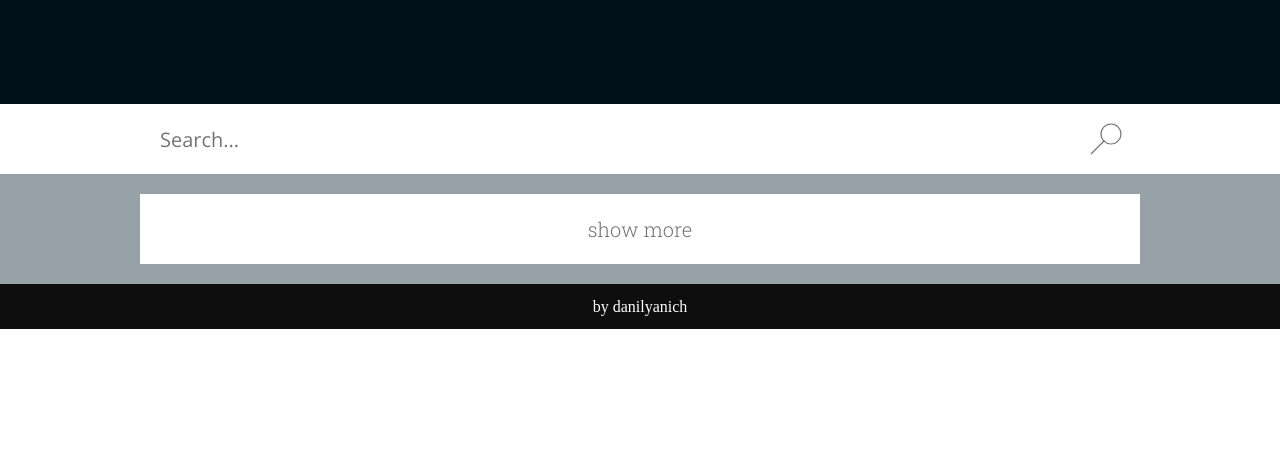
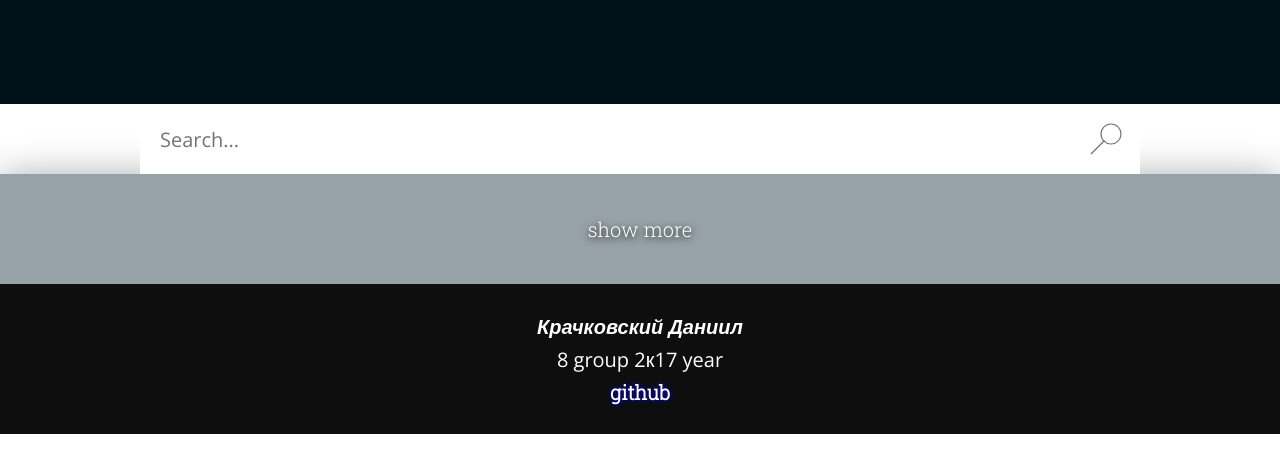
Before and after one commit to danilyanich/newnews, a plain HTML site: page docs/index.html in a window 1280 px wide. Shown: the part 326-798 px from the top of the page. Drawn offline with nearby package versions, Linux system fonts and the light colour scheme; no server answers.

Commit message:
footer made beautiful.

```diff
--- a/docs/index.html
+++ b/docs/index.html
@@ -33,7 +33,7 @@
     <div class="middle-content light-shadow">
 
         <div class="search-bar-wrap">
-        <div class="search-bar v-align">
+        <div class="search-bar v-align" style="position:fixed;">
 
             <span class="search-text">
                 New post
@@ -53,8 +53,8 @@
 
             <textarea name="caption" class="post-caption" placeholder="Caption"></textarea>
             <div name="info" class="info-bar v-align"></div>
-            <textarea name="summary" class="summary" placeholder="Summary"></textarea>
-            <textarea name="content" class="summary" placeholder="Content"></textarea>
+            <textarea name="summary" class="summary" placeholder="Summary" style="height:70px;"></textarea>
+            <textarea name="content" class="summary edit-content" placeholder="Content"></textarea>
             <div class="tags-line v-align">
                 <span style="font-weight:600;padding-right:5px;">#</span>
                 <input name="tags" class="tags" placeholder="Tags"></input>
@@ -62,10 +62,12 @@
 
         </form>
 
-        <div class="search-bar">
+        <div class="search-bar-wrap">
+        <div class="search-bar" style="position:fixed;">
             <span class="form-button discard">Discard</span>
             <span class="form-button add">Add</span>
         </div>
+        <div>
 
     </div></div></template>
 
@@ -140,7 +142,7 @@
     </div></div>
 
 
-    <div class="middle-wrap" style="background:#97a2a8;">
+    <div class="middle-wrap light-shadow" style="background:#97a2a8;">
     <div class="middle-content">
 
         <div id="post-placeholder" class="content">
@@ -150,8 +152,13 @@
 
     </div></div>
 
+    <div style="height: 150px;"><div class="footer v-align">
 
-    <div class="footer v-align">by danilyanich</div>
+        <div class="author-name">Крачковский Даниил</div>
+        <div class="detailed-descc">8 group 2к17 year</div>
+        <a href="https://github.com/danilyanich">github</a>
+
+    </div></div>
 
 
     <div id="scripts">
--- a/docs/styles/styles.css
+++ b/docs/styles/styles.css
@@ -165,7 +165,13 @@
 
     box-sizing: border-box;
 
+    height: 100px;
+
     padding: 10px 20px 15px 20px;
+}
+
+.post textarea {
+    display: block;
 }
 
 .info-bar {
@@ -222,7 +228,7 @@
 }
 
 .show-more {
-    background: #ffffff;
+    /*background: #ffffff;*/
     justify-content: center;
     width: inherit;
     height: 70px;
@@ -230,17 +236,53 @@
 
     margin-bottom: 20px;
 
-    color: #747474;
+    /*color: #747474;*/
+    color: white;
     font-family: 'Roboto Slab', serif;
+    font-size: 20px;
+    font-weight: 300;
+
+    text-shadow: 0 2px 7px black;
+}
+
+.footer {
+    /*position: fixed;
+    bottom: 0;*/
+    height: inherit;
+    width: 100%;
+    z-index: -20;
+
+    color: #ffffff;
+    background: #0e0e0e;
+    justify-content: center;
+    align-items: center;
+    flex-direction: column;
+
+    color: #ffffff;
+    font-family: 'Open Sans', sans-serif;
     font-size: 20px;
     font-weight: 300;
 }
 
-.footer {
-    height: 45px;
-    color: #ffffff;
-    background: #0e0e0e;
-    justify-content: center;
+.footer > * {
+    margin: 3px;
+}
+
+.footer > .author-name {
+    font-style: italic;
+    font-weight: 600;
+}
+
+.footer > a {
+    font-family: "Roboto Slab", serif;
+    text-decoration: none;
+    color: white;
+    text-shadow: 0 0 5px blue;
+    font-weight: 600;
+}
+
+.footer > a:hover {
+    color: blue;
 }
 
 #dragndrop {
@@ -322,6 +364,10 @@
     margin: 40px 0 40px 0;
 }
 
+.edit-content {
+    height: calc(100vh - 550px + 70px);
+}
+
 @media (max-width: 1000px){
     .middle-content {
         width: 100vw;
@@ -342,6 +388,10 @@
         padding: 20px 0 20px 0;
     }
 
+    .show-more {
+        margin-top: -20px;
+    }
+
     .intro-wrap {
         height: 200px;
     }
@@ -352,6 +402,10 @@
 
     #dragndrop {
         display: none;
+    }
+
+    .edit-content {
+        height: calc(100vh - 550px + 70px + 100px);
     }
 }
 
```
